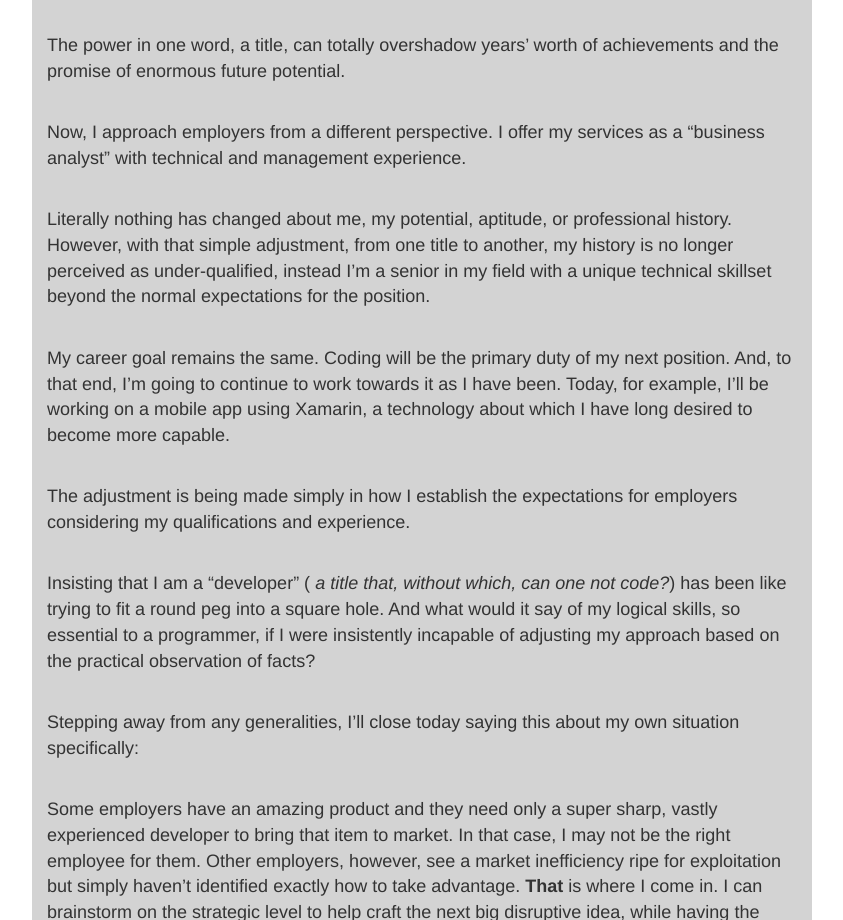
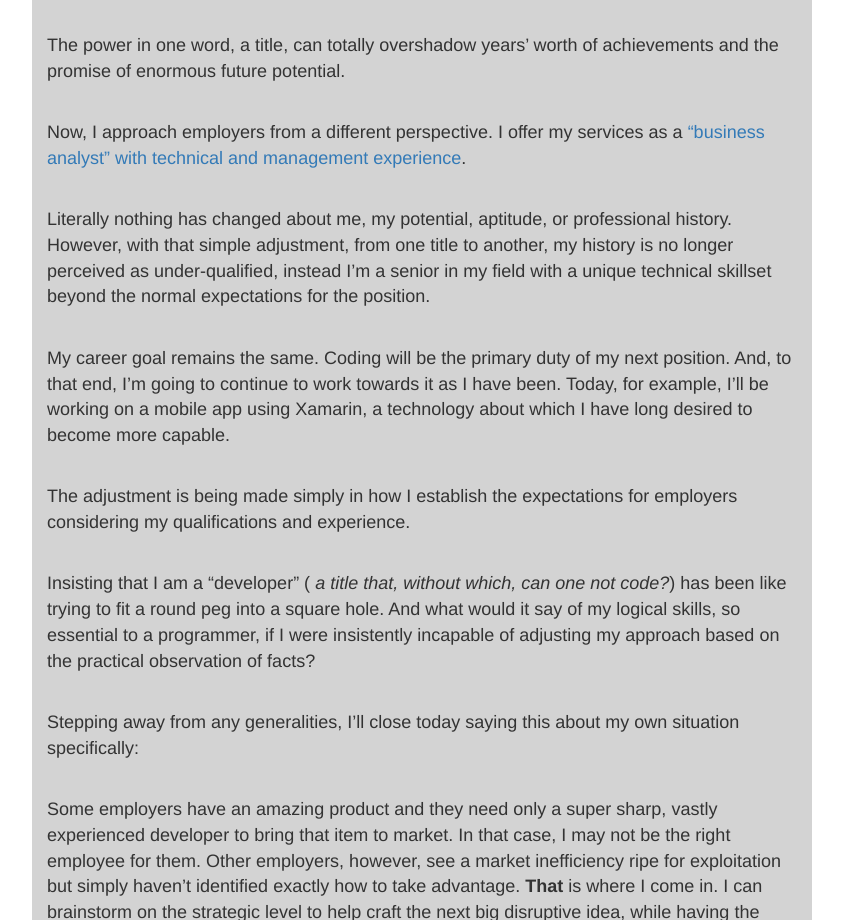
Before and after one commit to sbogucki12/metablog, a website: page public/index.html in a window 1280 px wide. Shown: the part 1615-2535 px from the top of the page, without its empty margins (218-1061 px from the left). Drawn offline with nearby package versions, Linux system fonts and the light colour scheme.

Commit message:
added linkedin link

```diff
--- a/public/index.html
+++ b/public/index.html
@@ -154,8 +154,8 @@
                 <p>The power in one word, a title, can totally overshadow years’ worth of achievements and the promise of enormous
                     future potential.</p>
                 <br/>
-                <p>Now, I approach employers from a different perspective. I offer my services as a “business analyst” with
-                    technical and management experience. </p>
+                <p>Now, I approach employers from a different perspective. I offer my services as a <a href="https://www.linkedin.com/in/sbogucki12/" target="_blank">“business analyst” with
+                    technical and management experience</a>. </p>
                 <br/>
                 <p>Literally nothing has changed about me, my potential, aptitude, or professional history. However, with that
                     simple adjustment, from one title to another, my history is no longer perceived as under-qualified, instead
```
